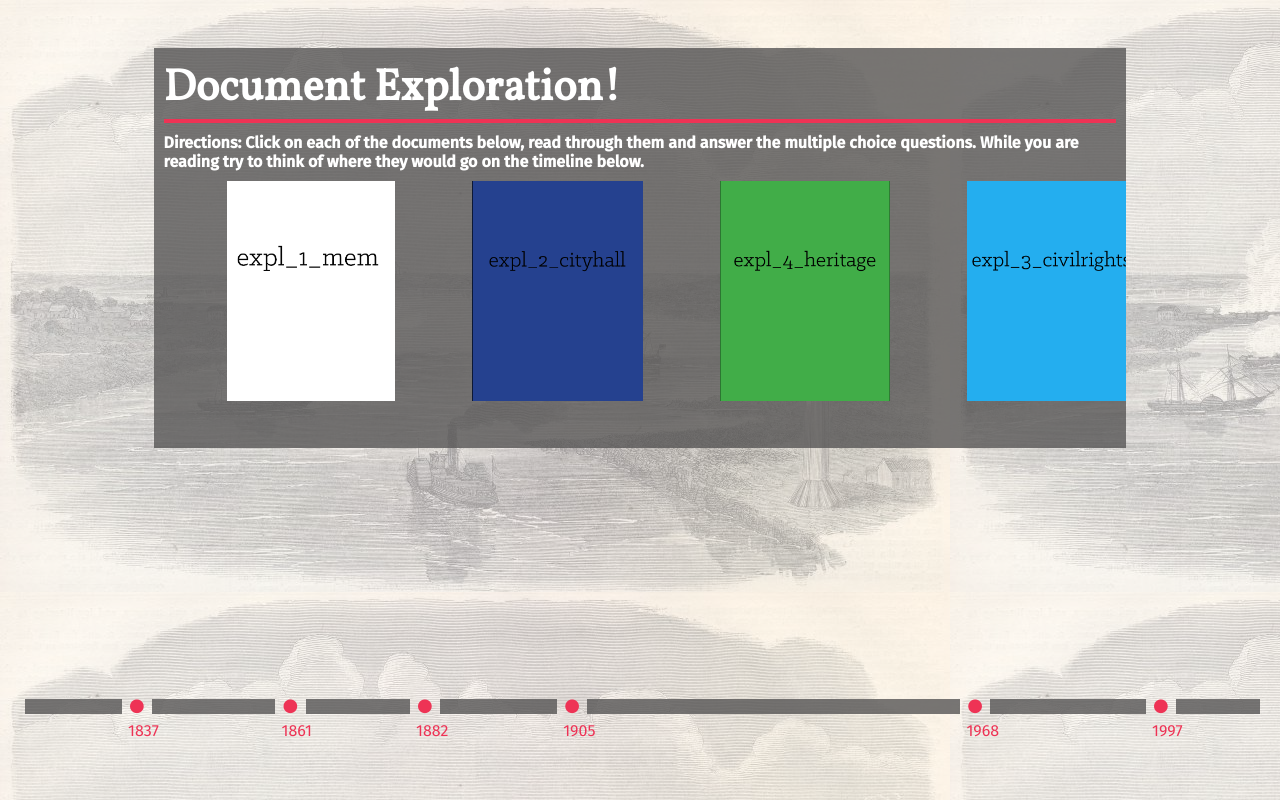
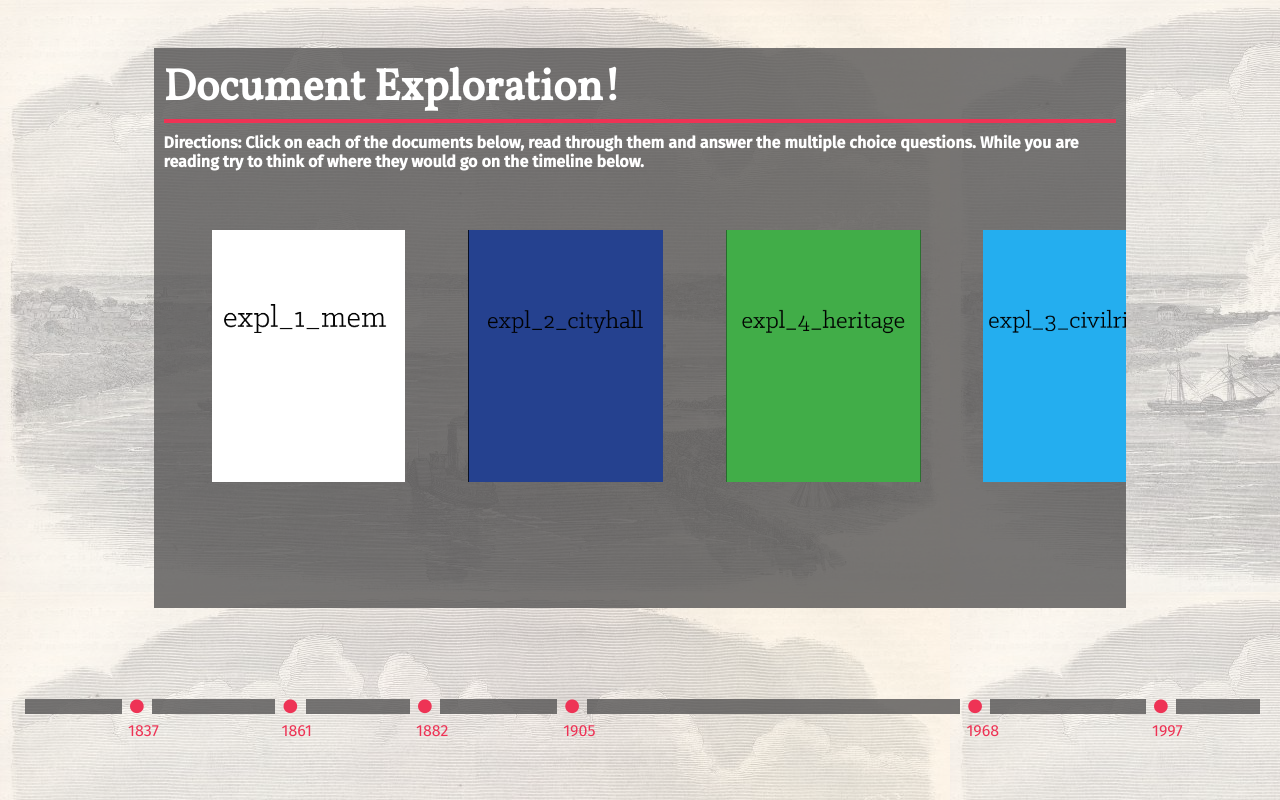
Before and after one commit to defjosiah/dowling-hart, a Flask app: page /explore/ in a window 1280 px wide. Run offline with Flask 2, Linux system fonts and the light colour scheme; some libraries are stand-ins or nearby versions.

Commit message:
improved the look of the initial explore view, takes up the correct amount of space now

```diff
--- a/static/css/explore.css
+++ b/static/css/explore.css
@@ -75,13 +75,14 @@
     position:absolute;
     left: 12%;
     top: 6%;
-    height: 50%;
+    height: 70%;
     width:76%;
 }
 
 .FixedHeightContainerInit img {
     position: relative;
-    height: 55%;
+    height: 45%;
+    margin-top: 5%;
 }
 
 #ContentInit {
--- a/templates/explore.html
+++ b/templates/explore.html
@@ -59,7 +59,7 @@
                 <h1>Document Exploration! </h1>
                 <h3>{{directions | safe}}</h3>
                 {% for doc in items[0] %}
-                    <img class="clickable-doc" id = "{{doc[0][:-4]}}" src="../static/images/explore/{{doc[0][:-4]}}.jpg" alt="{{doc[0][:-4]}}.jpg" style="left:{{loop.index*7.5}}%">
+                    <img class="clickable-doc" id = "{{doc[0][:-4]}}" src="../static/images/explore/{{doc[0][:-4]}}.jpg" alt="{{doc[0][:-4]}}.jpg" style="left:{{loop.index*6}}%">
                 {% endfor %}
             </div>
         </div>
```
